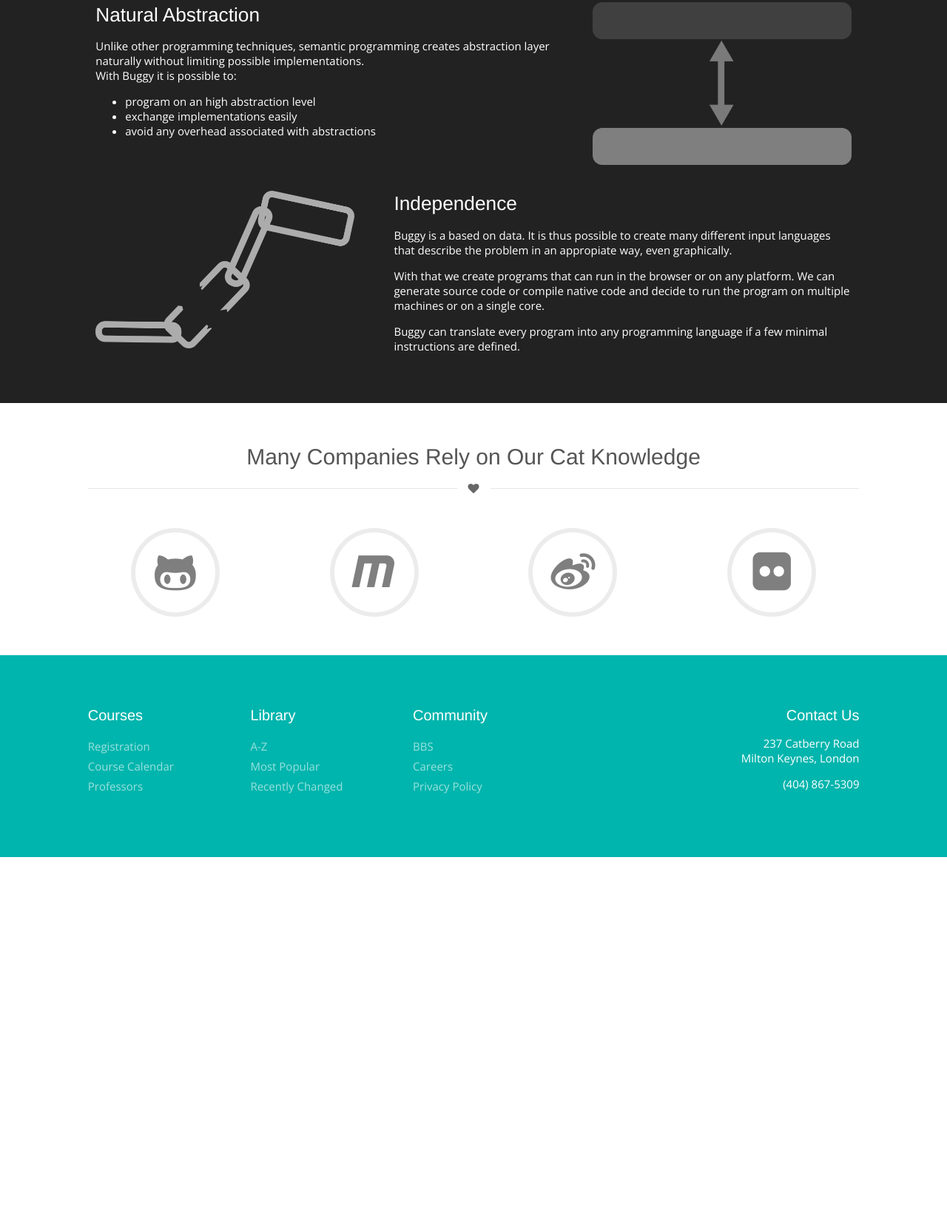
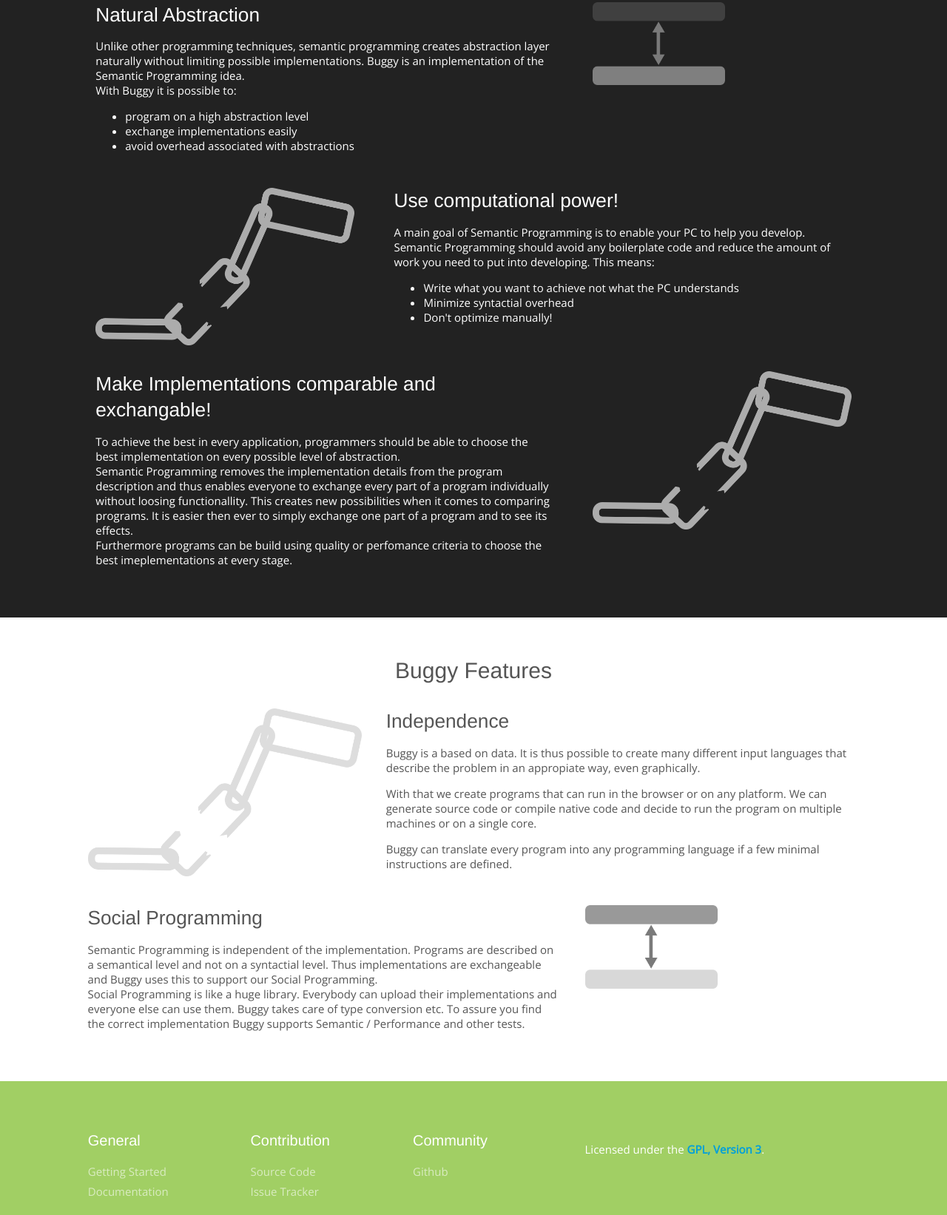
Before and after one commit to BuggyOrg/Buggy, a plain HTML site: page main_construction.html in a window 1280 px wide. Shown: the part 863-2506 px from the top of the page at 74% size. Before the commit the page ends 2022 px from the top, so only its background shows below. Drawn offline with nearby package versions, Linux system fonts and the light colour scheme.

Commit message:
adjusted colors and some texts

```diff
--- a/buggy.css
+++ b/buggy.css
@@ -85,7 +85,6 @@
   overflow: hidden;
   -webkit-box-shadow: 0 -20px 10px 0 rgba(0, 0, 0, 0.1) inset !important;
   box-shadow: 0 -20px 10px 0 rgba(0, 0, 0, 0.1) inset !important;
-  background-color: #666 !important;
 }
 
 .masthead.segment .column {
--- a/main_construction.html
+++ b/main_construction.html
@@ -16,7 +16,7 @@
 
 </head>
 <body id="home">
-  <div class="ui inverted page grid masthead segment">
+  <div class="ui inverted page purple grid masthead segment">
     <div class="column">
       <img src="logo.png" style="width:12vw" class="ui image">
       <div class="ui information">
@@ -24,12 +24,10 @@
           Buggy
         </h1>
         <p>The semantic way of creating software.</p>
-        <div class="large basic inverted animated fade ui button">
-          <a href="https://github.com/BuggyOrg/Buggy">
+        <a class="ui blue button animated fade large" href="https://github.com/BuggyOrg/Buggy">
           <div class="visible content">Browse source</div>
           <div class="hidden content">@ Github <i class="github sign icon"></i></div>
-          </a>
-        </div>
+        </a>
       </div>
     </div>
   </div>
@@ -43,7 +41,7 @@
             Idea
           </div>
           <p>Learn about the idea behind Buggy. What is semantic programming and why we think it is a good choice.</p>
-          <p><a class="ui teal right labeled icon button" href="#">Learn <i class="right long arrow icon"></i></a></p>
+          <p><a class="ui purple right labeled icon button" href="#">Learn <i class="right long arrow icon"></i></a></p>
         </div>
         <div class="column">
           <div class="ui icon header">
@@ -51,7 +49,7 @@
             Examples
           </div>
           <p>Have a look at a few examples and see what Buggy is capable of.</p>
-          <p><a class="ui teal right labeled icon button" href="#">Try it!<i class="right long arrow icon"></i></a></p>
+          <p><a class="ui purple right labeled icon button" href="#">Try it!<i class="right long arrow icon"></i></a></p>
         </div>
         <div class="column">
           <div class="ui icon header">
@@ -59,7 +57,7 @@
             Get involved
           </div>
           <p>Our ideas are quite new and there is still a lot to do.</p>
-          <p><a class="ui teal right labeled icon button" href="#">Start now<i class="right long arrow icon"></i></a></p>
+          <p><a class="ui purple right labeled icon button" href="#">Start now<i class="right long arrow icon"></i></a></p>
         </div>
       </div>
     </div>
@@ -78,19 +76,69 @@
         <h2 class="ui header">Natural Abstraction</h2>
         <p>Unlike other programming techniques, semantic programming creates
           abstraction layer naturally without limiting possible implementations.
+          Buggy is an implementation of the Semantic Programming idea.
           <br/>With Buggy it is possible to:
           <ul>
-            <li>program on an high abstraction level</li>
+            <li>program on a high abstraction level</li>
             <li>exchange implementations easily</li>
-            <li>avoid any overhead associated with abstractions</li>
+            <li>avoid overhead associated with abstractions</li>
           </ul>
         </p>
       </div>
       <div class="six wide column">
-        <img src="img/abstraction.png" />
+        <img src="img/abstraction.png" style="width:14vw" />
       </div>
     </div>
 
+    <div class="row">
+      <div class="six wide column">
+        <img src="img/independence.png" />
+      </div>
+      <div class="ten wide column">
+        <h2 class="ui header">Use computational power!</h2>
+        <p>A main goal of Semantic Programming is to enable your PC
+          to help you develop. Semantic Programming should avoid any
+          boilerplate code and reduce the amount of work you need to put into
+          developing. This means:
+          <ul>
+            <li>Write what you want to achieve not what the PC understands</li>
+            <li>Minimize syntactial overhead</li>
+            <li>Don't optimize manually!</li>
+          </ul>
+        </p>
+      </div>
+    </div>
+
+    <div class="row">
+      <div class="ten wide column">
+        <h2 class="ui header">Make Implementations comparable and exchangable!</h2>
+        <p>To achieve the best in every application, programmers should be able to
+          choose the best implementation on every possible level of abstraction.
+          <br/>
+          Semantic Programming removes the implementation details from the program
+          description and thus enables everyone to exchange every part of
+          a program individually without loosing functionallity. This creates
+          new possibilities when it comes to comparing programs. It is easier
+          then ever to simply exchange one part of a program and to see its effects.
+          <br/>
+          Furthermore programs can be build using quality or perfomance criteria
+          to choose the best imeplementations at every stage.
+        </p>
+      </div>
+      <div class="six wide column">
+        <img src="img/independence.png" />
+      </div>
+    </div>
+  </div>
+
+  <div class="ui page grid stackable segment">
+    <div class="row">
+      <div class="column">
+        <h1 class="center aligned ui header">
+          Buggy Features
+        </h1>
+      </div>
+    </div>
     <div class="row">
       <div class="six wide column">
         <img src="img/independence.png" />
@@ -110,152 +158,53 @@
         </p>
       </div>
     </div>
-  </div>
 
-  <div class="ui page grid stackable segment">
     <div class="row">
-      <div class="column">
-        <h1 class="center aligned ui header">
-          Many Companies Rely on Our Cat Knowledge
-        </h1>
-        <div class="ui horizontal divider"><i class="heart icon"></i></div>
+      <div class="ten wide column">
+        <h2 class="ui header">Social Programming</h2>
+        <p>Semantic Programming is independent of the implementation. Programs
+          are described on a semantical level and not on a syntactial level.
+          Thus implementations are exchangeable and Buggy uses this to
+          support our Social Programming.
+          <br/>
+          Social Programming is like a huge library. Everybody can upload their
+          implementations and everyone else can use them. Buggy takes care of
+          type conversion etc. To assure you find the correct implementation
+          Buggy supports Semantic / Performance and other tests.
+        </p>
       </div>
-    </div>
-    <div class="center four column aligned row">
-      <div class="column">
-        <div class="ui text shape">
-          <div class="sides">
-            <div class="active side">
-              <i class="huge circular github icon"></i>
-            </div>
-            <div class="side">
-              <i class="huge circular facebook icon"></i>
-            </div>
-            <div class="side">
-              <i class="huge circular maxcdn icon"></i>
-            </div>
-            <div class="side">
-              <i class="huge circular pinterest icon"></i>
-            </div>
-            <div class="side">
-              <i class="huge circular weibo icon"></i>
-            </div>
-            <div class="side">
-              <i class="huge circular flickr icon"></i>
-            </div>
-          </div>
-        </div>
-      </div>
-      <div class="column">
-        <div class="ui text shape">
-          <div class="sides">
-            <div class="side">
-              <i class="huge circular github icon"></i>
-            </div>
-            <div class="side">
-              <i class="huge circular facebook icon"></i>
-            </div>
-            <div class="active side">
-              <i class="huge circular maxcdn icon"></i>
-            </div>
-            <div class="side">
-              <i class="huge circular pinterest icon"></i>
-            </div>
-            <div class="side">
-              <i class="huge circular weibo icon"></i>
-            </div>
-            <div class="side">
-              <i class="huge circular flickr icon"></i>
-            </div>
-          </div>
-        </div>
-      </div>
-      <div class="column">
-        <div class="ui text shape">
-          <div class="sides">
-            <div class="side">
-              <i class="huge circular github icon"></i>
-            </div>
-            <div class="side">
-              <i class="huge circular facebook icon"></i>
-            </div>
-            <div class="side">
-              <i class="huge circular maxcdn icon"></i>
-            </div>
-            <div class="side">
-              <i class="huge circular pinterest icon"></i>
-            </div>
-            <div class="active side">
-              <i class="huge circular weibo icon"></i>
-            </div>
-            <div class="side">
-              <i class="huge circular flickr icon"></i>
-            </div>
-          </div>
-        </div>
-      </div>
-      <div class="column">
-        <div class="ui text shape">
-          <div class="sides">
-            <div class="side">
-              <i class="huge circular github icon"></i>
-            </div>
-            <div class="side">
-              <i class="huge circular facebook icon"></i>
-            </div>
-            <div class="side">
-              <i class="huge circular maxcdn icon"></i>
-            </div>
-            <div class="side">
-              <i class="huge circular pinterest icon"></i>
-            </div>
-            <div class="side">
-              <i class="huge circular weibo icon"></i>
-            </div>
-            <div class="active side">
-              <i class="huge circular flickr icon"></i>
-            </div>
-          </div>
-        </div>
+      <div class="six wide column">
+        <img src="img/abstraction.png" style="width:14vw" />
       </div>
     </div>
   </div>
-  <div class="ui inverted teal page grid segment">
+  <div class="ui inverted green page grid segment">
     <div class="ten wide column">
       <div class="ui three column stackable grid">
         <div class="column">
-          <div class="ui header">Courses</div>
+          <div class="ui header">General</div>
           <div class="ui inverted link list">
-            <a class="item">Registration</a>
-            <a class="item">Course Calendar</a>
-            <a class="item">Professors</a>
+            <a class="item">Getting Started</a>
+            <a class="item">Documentation</a>
           </div>
         </div>
         <div class="column">
-          <div class="ui header">Library</div>
+          <div class="ui header">Contribution</div>
           <div class="ui inverted link list">
-            <a class="item">A-Z</a>
-            <a class="item">Most Popular</a>
-            <a class="item">Recently Changed</a>
+            <a class="item" href="https://github.com/BuggyOrg/Buggy">Source Code</a>
+            <a class="item" href="https://github.com/BuggyOrg/Buggy/issues">Issue Tracker</a>
           </div>
         </div>
         <div class="column">
           <div class="ui header">Community</div>
           <div class="ui inverted link list">
-            <a class="item">BBS</a>
-            <a class="item">Careers</a>
-            <a class="item">Privacy Policy</a>
+            <a class="item" href="https://github.com/BuggyOrg/Buggy">Github</a>
           </div>
         </div>
       </div>
     </div>
-    <div class="six wide right floated aligned column">
-      <h3 class="ui header">Contact Us</h3>
-      <addr>
-        237 Catberry Road <br>
-        Milton Keynes, London <br>
-      </addr>
-      <p>(404) 867-5309</p>
+    <div class="six wide column right floated align">
+      <p>Licensed under the <a href="http://www.gnu.org/licenses/">GPL, Version 3</a>.</p>
     </div>
   </div>
 </body>
```
